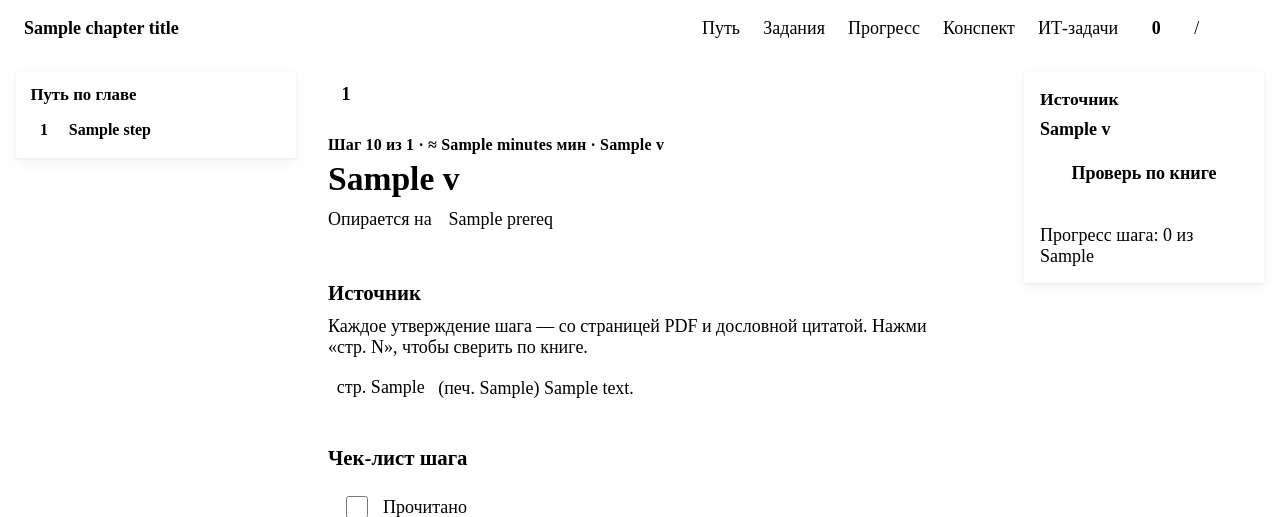
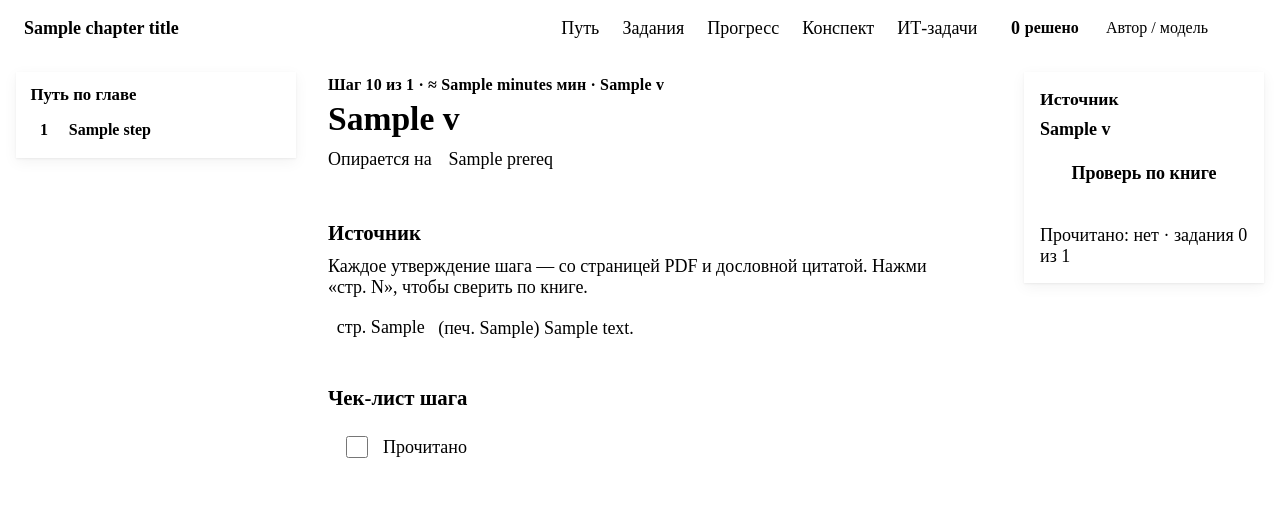
Before and after one commit to smvpt/course_maker, a Python web app: template pipeline/course/templates/step.html.j2 in a window 1280 px wide. Shown: the top 517 px of the page. Run offline with Jinja, Linux system fonts and the light colour scheme; the template is opened without the code that fills it: most values are stand-ins (such as "Sample title", 1, 10 or a date in 2020).

Commit message:
[P3] прогресс: четыре статуса, карточки с «Показать суть», подписи и понятные тексты; убрана полоса шагов
Статусы шага: Не начато / Нужно повторить / Закрепить / Освоено; полоса из сегментов (пуста при нуле), вкладки, первый непустой
открыт, дублирующая строка убрана. Карточки: название → «Показать суть» → «Знаю»/«Повторить» (arrow-counter-clockwise).
Главная: фильтр «Повторить» скрыт, пока нечего повторять; «Курс по книге: …» из author/book (units или ext.core), иначе
«Курс по главе книги»; заголовок единственной части скрыт. Плашки «автор»/«модель» только при включённом переключателе
(«гипотеза» всегда), подписи «Автор / модель» и «решено» на десктопе, title на мобильном; «Прочитано: нет · задания 0 из N»;
«ключевое понятие»; тексты без слов разработчика; конспект без схем-цепочек. Полоса шагов-квадратов удалена целиком.

Co-Authored-By: Claude Sonnet 5.5 <noreply@anthropic.com>

```diff
--- a/pipeline/course/assets/course.css
+++ b/pipeline/course/assets/course.css
@@ -377,7 +377,7 @@ body.only-repeat .card:not(.mark-repeat) { display: none; }
   .sum-step { break-inside: avoid; }
   .formula { overflow: visible; break-inside: avoid; }
   .illus, .illus img { break-inside: avoid; max-width: 100%; }
-  .brand, .main-nav, .top-tools, .step-aside, .step-strip, .counter { display: none !important; }
+  .brand, .main-nav, .top-tools, .step-aside, .counter { display: none !important; }
   a { text-decoration: none; }
   .block-main, .side-card, .task, .card-box { box-shadow: none; }
   * { -webkit-print-color-adjust: exact; print-color-adjust: exact; }
@@ -533,24 +533,10 @@ main { padding: var(--sp-4) var(--sp-4) 6.5rem; }
 /* порог. понятие не ломается пополам */
 .threshold { display: inline-block; white-space: nowrap; }
 
-/* полоса шагов, как в Stepik (только десктоп) */
-.step-strip { display: none; }
-.step-aside { display: none; }
 @media (min-width: 1024px) {
-  .step-strip { display: block; margin: 0 0 var(--sp-4); }
-  .step-strip ol { display: flex; gap: var(--sp-2); margin: 0; padding: var(--sp-1) 0 var(--sp-2); list-style: none; overflow-x: auto; scrollbar-width: thin; scroll-behavior: smooth; }
-  .step-strip li { flex: none; }
-  .step-strip a { position: relative; display: grid; place-items: center; width: 36px; height: 36px; border: 1px solid var(--border); border-radius: 8px;
-    background: var(--panel); color: var(--text); font-weight: 600; text-decoration: none; }
-  .step-strip a:hover { border-color: var(--ui-link); }
-  .step-strip .strip-ok { display: none; }
-  .step-strip li.done a { background: var(--ui-ok); border-color: var(--ui-ok); color: var(--bg); }
-  .step-strip li.done .strip-n { display: none; }
-  .step-strip li.done .strip-ok { display: inline-flex; }
-  .step-strip li.current a { border: 2px solid var(--ui-accent); box-shadow: 0 0 0 2px color-mix(in srgb, var(--ui-accent) 25%, transparent); }
-  .step-strip li.done.current a { border-color: var(--ui-accent); }
   main.with-side > .step { margin: 0 auto; width: 100%; }
 }
+.step-aside { display: none; }
 @media (min-width: 1280px) {
   main.with-side { max-width: 88rem; grid-template-columns: 17.5rem minmax(0, 1fr) 15rem; }
   main.with-side > .step { margin: 0; }
@@ -618,3 +604,26 @@ main { padding: var(--sp-4) var(--sp-4) 6.5rem; }
   .illus figcaption { font-size: 10pt; }
   li { break-inside: avoid; }
 }
+
+
+/* ====================== третий заход: понятность ====================== */
+/* плашки «автор» / «модель» — только при включённом переключателе; «гипотеза» видна всегда (честность) */
+body:not(.show-by) .by-author, body:not(.show-by) .by-model { display: none; }
+/* подписи в шапке: на десктопе текст, на мобильном — иконка и title */
+.tool-label, .counter-label { display: none; }
+@media (min-width: 1100px) {
+  .tool-label, .counter-label { display: inline; font-size: 1rem; }
+  #toggle-by { padding: 0 var(--sp-3); gap: var(--sp-2); }
+  .counter-label { color: var(--muted); font-weight: 600; }
+}
+/* карточки повторения: лицевая сторона (название) → «Показать суть» → «Знаю / Повторить» */
+.card summary { list-style: none; display: flex; align-items: center; gap: var(--sp-3); }
+.card summary::-webkit-details-marker { display: none; }
+.card-title { flex: 1 1 auto; min-width: 0; font-weight: 600; }
+.reveal { flex: none; display: inline-flex; align-items: center; gap: var(--sp-1); color: var(--ui-link); font-weight: 600; }
+.reveal .when-open { display: none; }
+.card details[open] .reveal .when-open { display: inline; }
+.card details[open] .reveal .when-closed { display: none; }
+.card details[open] .reveal .ic { transform: rotate(180deg); }
+.card details:not([open]) ~ .card-btns { display: none; }
+.fine { margin-top: var(--sp-6); color: var(--muted); font-size: 1rem; }
--- a/pipeline/course/assets/course.js
+++ b/pipeline/course/assets/course.js
@@ -74,13 +74,14 @@
     });
     return st;
   }
-  /* освоено: все задания верно; повторить: есть неверное; закрепить: остальное */
+  /* не начато: ответов нет; повторить: есть неверные; освоено: все верно; закрепить: часть верно, неверных нет */
   function mastery(stepId) {
     var st = stepStats(stepId);
     if (!st.total) return null;
     if (st.ok === st.total) return "mastered";
     if (st.bad > 0) return "repeat";
-    return "reinforce";
+    if (st.ok > 0) return "reinforce";
+    return "new";
   }
   function needsRepeat(stepId) { return cardMarks[stepId] === "repeat" || stepStats(stepId).openBad > 0; }
   var STATE_RU = { ok: "верно", bad: "неверно", none: "не решено" };
@@ -128,13 +129,6 @@
   }
   updateCounter();
   document.querySelectorAll("li[data-node]").forEach(function (li) { li.classList.toggle("done", isDone(li.dataset.node)); });
-  document.querySelectorAll(".step-strip li[data-node]").forEach(function (li, i) {          /* полоса шагов: статус в доступное имя */
-    var a = li.querySelector("a");
-    a.setAttribute("aria-label", "Шаг " + (i + 1) + ": " + li.dataset.title + (li.classList.contains("done") ? " — пройден" : ""));
-    a.title = a.getAttribute("aria-label");
-  });
-  var cur = document.querySelector(".step-strip li.current");
-  if (cur && cur.scrollIntoView) { var ol = cur.parentElement; ol.scrollLeft = Math.max(0, cur.offsetLeft - ol.clientWidth / 2 + cur.offsetWidth / 2); }
   document.querySelectorAll("[data-task-chip]").forEach(function (chip) {
     var s = taskState(chip.dataset.taskChip);
     chip.dataset.state = s;
@@ -408,7 +402,9 @@
       var sideBar = document.getElementById("step-bar-side");
       if (sideBar) {
         sideBar.style.width = Math.round(100 * okCount / boxes.length) + "%";
-        document.getElementById("step-progress-side").textContent = "Прогресс шага: " + okCount + " из " + boxes.length;
+        var readBox = document.querySelector('[data-check="read"]');
+        document.getElementById("step-progress-side").textContent = (readBox && readBox.checked ? "Прочитано" : "Прочитано: нет") +
+          (taskList.length ? " · задания " + stepStats(nodeId).ok + " из " + taskList.length : "");
       }
       var all = okCount === boxes.length;
       document.getElementById("done-banner").hidden = !all;
@@ -816,6 +812,8 @@
     }
     bindGroup(".part-tabs button", "part", "part");
     bindGroup(".segment button", "seg", "seg");
+    var seg = document.querySelector(".segment");
+    if (seg) seg.hidden = !meta.steps.some(function (s) { return needsRepeat(s.id); });      // фильтр нужен, только когда есть что повторять
   }
 
   /* ---------- карточки ---------- */
@@ -842,18 +840,19 @@
   if (page === "progress" && meta.tasks.length) renderProgress();
 
   function renderProgress() {
-    var groups = { repeat: [], reinforce: [], mastered: [] };
+    var KEYS = ["new", "repeat", "reinforce", "mastered"];
+    var groups = { new: [], repeat: [], reinforce: [], mastered: [] };
     meta.steps.forEach(function (s) { var m = mastery(s.id); if (m) groups[m].push(s); });
-    var total = groups.repeat.length + groups.reinforce.length + groups.mastered.length;
+    var total = KEYS.reduce(function (n, k) { return n + groups[k].length; }, 0);
     var pct = Math.round(100 * groups.mastered.length / total);
     document.getElementById("mastery-pct").textContent = pct + "% освоено";
-    ["repeat", "reinforce", "mastered"].forEach(function (k) {
-      document.querySelector('[data-seg-bar="' + k + '"]').style.width = (100 * groups[k].length / total) + "%";
+    KEYS.forEach(function (k) {
+      var bar = document.querySelector('[data-seg-bar="' + k + '"]');
+      if (bar) bar.style.width = (100 * groups[k].length / total) + "%";          // «не начато» — пустое место полосы
       document.querySelector('[data-tab-n="' + k + '"]').textContent = String(groups[k].length);
     });
-    var legend = "Нужно повторить: " + groups.repeat.length + " · Закрепить: " + groups.reinforce.length + " · Освоено: " + groups.mastered.length;
-    document.getElementById("mastery-legend").textContent = legend;
-    document.getElementById("mastery-bar").setAttribute("aria-label", pct + "% освоено. " + legend);
+    document.getElementById("mastery-bar").setAttribute("aria-label", pct + "% освоено. Не начато: " + groups.new.length +
+      ", нужно повторить: " + groups.repeat.length + ", закрепить: " + groups.reinforce.length + ", освоено: " + groups.mastered.length);
 
     var tabs = document.querySelectorAll(".tabs button");
     var list = document.getElementById("progress-list");
@@ -865,7 +864,7 @@
       empty.hidden = groups[tab].length > 0;
     }
     tabs.forEach(function (b) { b.addEventListener("click", function () { show(b.dataset.tab); }); });
-    show(["repeat", "reinforce", "mastered"].filter(function (k) { return groups[k].length; })[0]);
+    show(KEYS.filter(function (k) { return groups[k].length; })[0]);                // открыт первый непустой
   }
 
   function progressRow(s) {
--- a/pipeline/course/templates/base.html.j2
+++ b/pipeline/course/templates/base.html.j2
@@ -21,7 +21,7 @@
   {{ main_nav(page, "Разделы курса") }}
   <div class="top-tools">
     {% if n_tasks %}
-    <a class="counter" href="progress.html" id="solved-link" aria-label="Решено заданий: 0 из {{ n_tasks }}"><span aria-hidden="true" class="spark">{{ icon("sparkle") }}</span><span id="solved-count" aria-hidden="true">0</span></a>
+    <a class="counter" href="progress.html" id="solved-link" title="Решено заданий" aria-label="Решено заданий: 0 из {{ n_tasks }}"><span aria-hidden="true" class="spark">{{ icon("sparkle") }}</span><span id="solved-count" aria-hidden="true">0</span><span class="counter-label" aria-hidden="true">решено</span></a>
     {% endif %}
     {% block tools %}{% endblock %}
     <button type="button" id="toggle-theme" class="tool" aria-label="Сменить тему">
--- a/pipeline/course/templates/index.html.j2
+++ b/pipeline/course/templates/index.html.j2
@@ -2,7 +2,7 @@
 {% block main %}
 {% set part_names = parts | map(attribute=0) | unique | list %}
 <section class="cover hero">
-  <p class="kicker">Демо-курс по главе</p>
+  <p class="kicker">{% if book_label %}Курс по книге: {{ book_label }}{% else %}Курс по главе книги{% endif %}</p>
   <h1>{{ chapter_title }}</h1>
   <p class="meta">{{ steps | length }} {{ steps | length | plural("шаг", "шага", "шагов") }} · ≈ {{ total_minutes }} мин{% if n_tasks %} · {{ n_tasks }} {{ n_tasks | plural("задание", "задания", "заданий") }}{% endif %}{% if part_names | length > 1 %} · частей: {{ part_names | length }}{% endif %}</p>
 
@@ -28,7 +28,7 @@
     {% for pn in part_names %}<button type="button" data-part="{{ pn }}" aria-pressed="false">{{ pn }}</button>{% endfor %}
   </div>
   {% endif %}
-  <div class="segment" role="group" aria-label="Какие шаги показывать">
+  <div class="segment" role="group" aria-label="Какие шаги показывать" hidden>
     <button type="button" data-seg="all" aria-pressed="true">Все</button>
     <button type="button" data-seg="repeat" aria-pressed="false">Повторить</button>
   </div>
@@ -38,7 +38,7 @@
 {% set ns = namespace(i=0) %}
 {% for part, nodes in parts %}
   <section class="part" data-part="{{ part }}">
-    <h2>{{ part }}</h2>
+    {% if part_names | length > 1 %}<h2>{{ part }}</h2>{% endif %}
     <ol class="steps-list timeline">
     {% for n in nodes %}
       {% set s = steps[ns.i] %}
--- a/pipeline/course/templates/step.html.j2
+++ b/pipeline/course/templates/step.html.j2
@@ -49,8 +49,8 @@
 {%- endmacro %}
 
 {% block tools %}
-<button type="button" id="toggle-by" class="tool" aria-pressed="false" title="Подсветить: автор / модель / гипотезы">
-  {{ icon("user") }}<span class="sr">автор</span>/{{ icon("robot") }}<span class="sr">модель</span>
+<button type="button" id="toggle-by" class="tool" aria-pressed="false" title="Автор / модель: подсветить, что написал автор книги, а что модель" aria-label="Автор / модель: подсветить, что написал автор книги, а что модель">
+  {{ icon("user") }}{{ icon("robot") }}<span class="tool-label" aria-hidden="true">Автор / модель</span>
 </button>
 {% endblock %}
 
@@ -62,17 +62,8 @@
 </aside>
 
 <article class="step" data-node="{{ n.id }}">
-<nav class="step-strip" aria-label="Шаги главы">
-  <ol>
-  {% for s in steps %}
-    <li data-node="{{ s.id }}" data-title="{{ s.title }}"{% if s.id == n.id %} class="current"{% endif %}>
-      <a href="step-{{ s.id }}.html" title="Шаг {{ loop.index }}: {{ s.title }}" aria-label="Шаг {{ loop.index }}: {{ s.title }}"{% if s.id == n.id %} aria-current="true"{% endif %}><span class="strip-n">{{ loop.index }}</span><span class="strip-ok">{{ icon("check") }}</span></a>
-    </li>
-  {% endfor %}
-  </ol>
-</nav>
 <header class="step-head">
-  <p class="kicker">Шаг {{ idx + 1 }} из {{ steps | length }} · ≈ {{ v.minutes }} мин{% if v.pages_label %} · {{ v.pages_label }}{% endif %}{% if n.threshold %} · <span class="threshold">пороговое понятие</span>{% endif %}</p>
+  <p class="kicker">Шаг {{ idx + 1 }} из {{ steps | length }} · ≈ {{ v.minutes }} мин{% if v.pages_label %} · {{ v.pages_label }}{% endif %}{% if n.threshold %} · <span class="threshold" title="без него следующие шаги будут непонятны">ключевое понятие</span>{% endif %}</p>
   <h1>{{ v.title }}</h1>
   {% if has_text(n.layers.topic) %}<p class="topic subtitle" data-by="{{ by_of(n.layers.topic) }}">{{ n.layers.topic.text }}</p>{% endif %}
   {% if v.prereqs %}
@@ -428,7 +419,7 @@
     {% if n.claims %}<button type="button" class="pg pg-btn" data-claim="{{ (v.text_claims[0] if v.text_claims else n.claims[0]).id }}">{{ icon("magnifying-glass") }}Проверь по книге</button>{% endif %}
     <div class="side-progress">
       <div class="bar slim"><span id="step-bar-side"></span></div>
-      <p id="step-progress-side" class="muted">Прогресс шага: 0 из {{ v.check_items }}</p>
+      <p id="step-progress-side" class="muted">Прочитано: нет{% if v.tasks %} · задания 0 из {{ v.tasks | length }}{% endif %}</p>
     </div>
   </div>
 </aside>
--- a/pipeline/course/templates/tasks.html.j2
+++ b/pipeline/course/templates/tasks.html.j2
@@ -10,7 +10,7 @@
   <p><a class="btn" href="index.html">{{ icon("house") }}<span>К пути по главе</span></a></p>
 </div>
 {% else %}
-<p class="muted">Все задания главы по шагам. Состояние — «верно», «неверно» или «не решено» — текстом и значком.</p>
+<p class="muted">Отвечайте по шагам — после ответа будет разбор и ссылка на страницу книги.</p>
 {% for s, items in groups %}
 <section class="task-group">
   <h2><a href="step-{{ s.id }}.html">{{ loop.index }}. {{ s.title }}</a></h2>
```
Also changed, not shown: docs/course.md (+4 -4 lines), pipeline/course/build.py (+16 -2 lines), pipeline/course/templates/cards.html.j2 (+4 -3 lines), pipeline/course/templates/progress.html.j2 (+4 -4 lines), tests/course/test_third_pass.py (added, +138 -0 lines), tests/course/test_title_and_look.py (+1 -14 lines).
